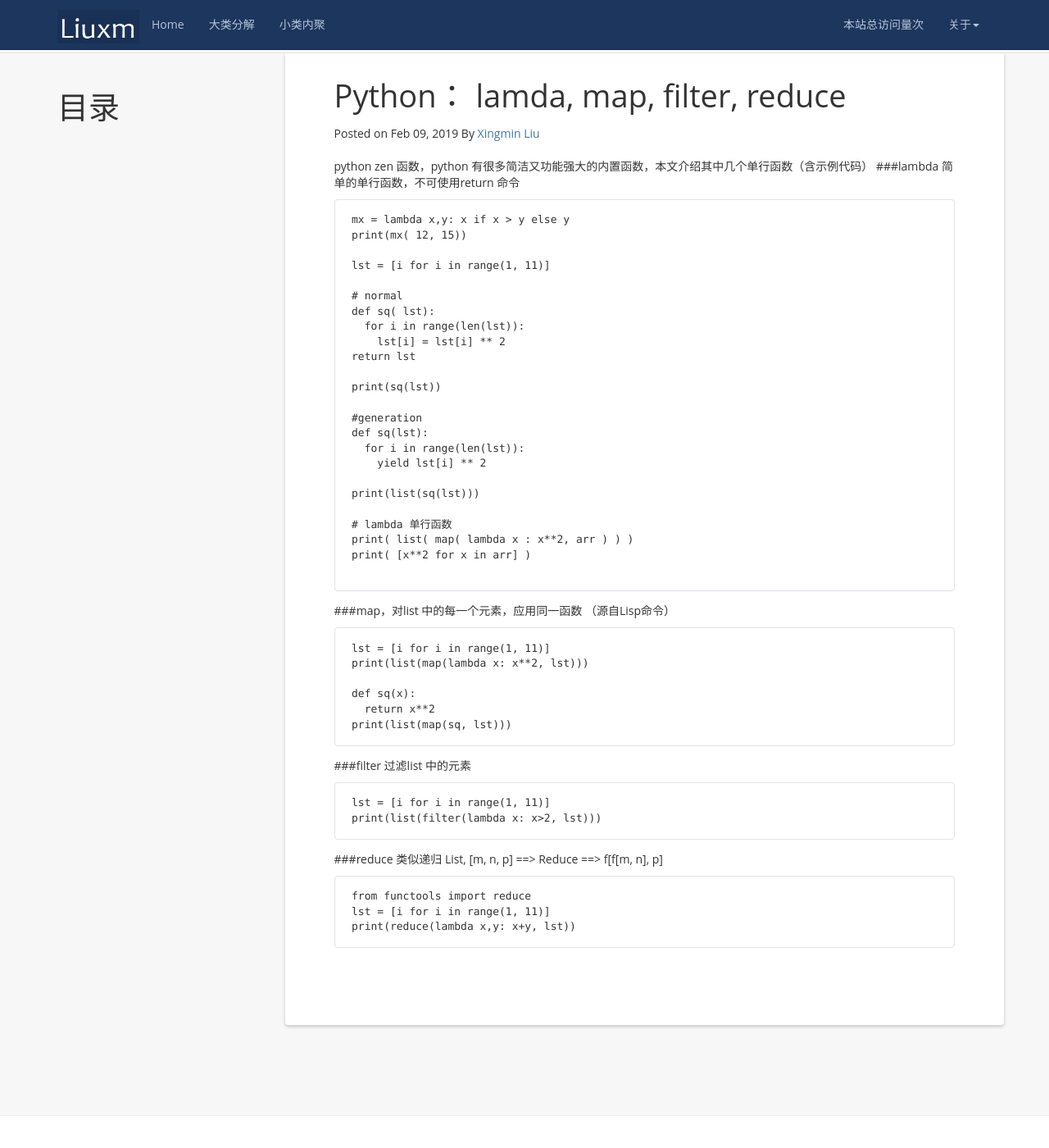
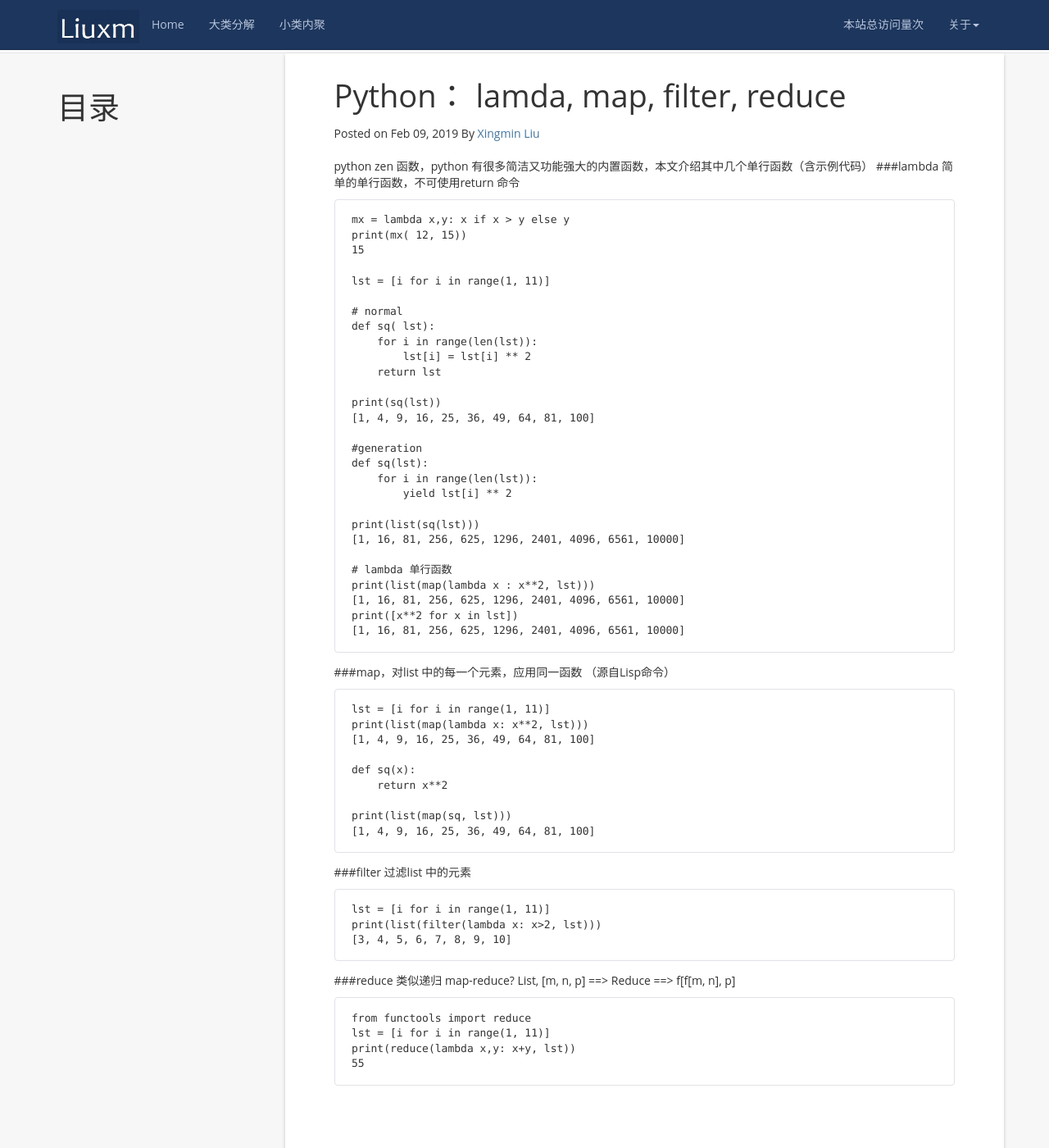
Before and after one commit to liuxm0239/XY_blog, a Jekyll site: the page built from _posts/2019-02-09-Python-lamada-map-etc.md, in a window 1280 px wide and 1400 px high, scrolled down 342 px. Shown: the whole window at 82% size. Built offline with Jekyll 4.4.1, drawn with Linux system fonts in a browser that asks for light colours; nearby versions of some CDN libraries; a script that is not in the unit is left out; comment, search, counter and statistics services are not loaded.

Commit message:
Update blog Python-lamada-map-etc.md

````diff
--- a/_posts/2019-02-09-Python-lamada-map-etc.md
+++ b/_posts/2019-02-09-Python-lamada-map-etc.md
@@ -18,47 +18,56 @@ python zen 函数，python 有很多简洁又功能强大的内置函数，本
 ```
 mx = lambda x,y: x if x > y else y
 print(mx( 12, 15))
+15
 
 lst = [i for i in range(1, 11)]
 
 # normal
 def sq( lst):
-  for i in range(len(lst)):
-    lst[i] = lst[i] ** 2
-return lst
+    for i in range(len(lst)):
+        lst[i] = lst[i] ** 2
+    return lst
 
 print(sq(lst))
+[1, 4, 9, 16, 25, 36, 49, 64, 81, 100]
 
 #generation
 def sq(lst):
-  for i in range(len(lst)):
-    yield lst[i] ** 2
+    for i in range(len(lst)):
+        yield lst[i] ** 2
 
 print(list(sq(lst)))
+[1, 16, 81, 256, 625, 1296, 2401, 4096, 6561, 10000]
 
 # lambda 单行函数
-print( list( map( lambda x : x**2, arr ) ) )
-print( [x**2 for x in arr] )
-
+print(list(map(lambda x : x**2, lst)))
+[1, 16, 81, 256, 625, 1296, 2401, 4096, 6561, 10000]
+print([x**2 for x in lst])
+[1, 16, 81, 256, 625, 1296, 2401, 4096, 6561, 10000]
 ```
 ###map，对list 中的每一个元素，应用同一函数 （源自Lisp命令）
 ```
 lst = [i for i in range(1, 11)]
 print(list(map(lambda x: x**2, lst)))
+[1, 4, 9, 16, 25, 36, 49, 64, 81, 100]
 
 def sq(x):
-  return x**2
+    return x**2
+
 print(list(map(sq, lst)))
+[1, 4, 9, 16, 25, 36, 49, 64, 81, 100]
 ```
 ###filter 过滤list 中的元素
 ```
 lst = [i for i in range(1, 11)]
 print(list(filter(lambda x: x>2, lst)))
+[3, 4, 5, 6, 7, 8, 9, 10]
 ```
-###reduce 类似递归
+###reduce 类似递归 map-reduce?
 List, [m, n, p]  ==> Reduce ==> f[f[m, n], p]
 ```
 from functools import reduce
 lst = [i for i in range(1, 11)]
 print(reduce(lambda x,y: x+y, lst))
+55
 ```
````
